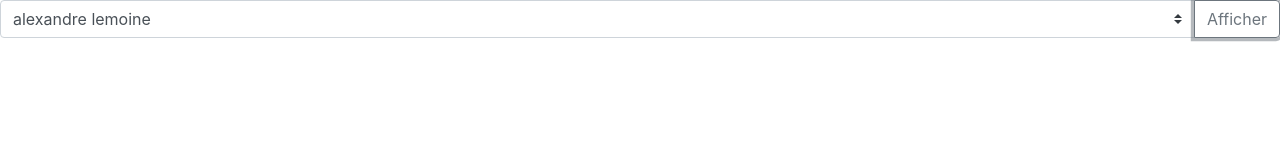
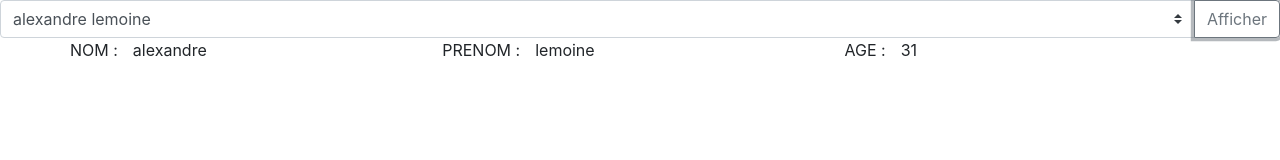
Before and after one commit to alexandreLemoine/notationeleve, a plain HTML site: page index.html in a window 1280 px wide. Both pictures are taken after a click on the button "Afficher". Drawn offline with nearby package versions, Linux system fonts and the light colour scheme.

Commit message:
display nom, prenom, age eleve selected

```diff
--- a/index.html
+++ b/index.html
@@ -19,6 +19,23 @@
         <div class="input-group-append">
           <button class="btn btn-outline-secondary" Onclick="displayNotesEleve()" type="button">Afficher</button>
         </div>
+    </div>
+
+    <div class="container">
+        <div class="row">
+          <label for="nomEleve">NOM : </label>
+          <div class="col-sm" id="nomEleve">
+
+          </div>
+          <label for="nomEleve">PRENOM : </label>
+          <div class="col-sm" id="prenomEleve">
+
+          </div>
+          <label for="nomEleve">AGE : </label>
+          <div class="col-sm" id="ageEleve">
+
+          </div>
+        </div>
       </div>
 
     <script type="text/javascript" src="js/classe.js"></script>
--- a/js/script.js
+++ b/js/script.js
@@ -20,5 +20,8 @@ listeEleve.forEach(function(eleve,index){
 
 function displayNotesEleve(){
 
-    alert(displayListeEleve.value);
+    document.getElementById('nomEleve').innerHTML = listeEleve[displayListeEleve.value].nom;
+    document.getElementById('prenomEleve').innerHTML = listeEleve[displayListeEleve.value].prenom;
+    document.getElementById('ageEleve').innerHTML = listeEleve[displayListeEleve.value].age;
+
 }
```
